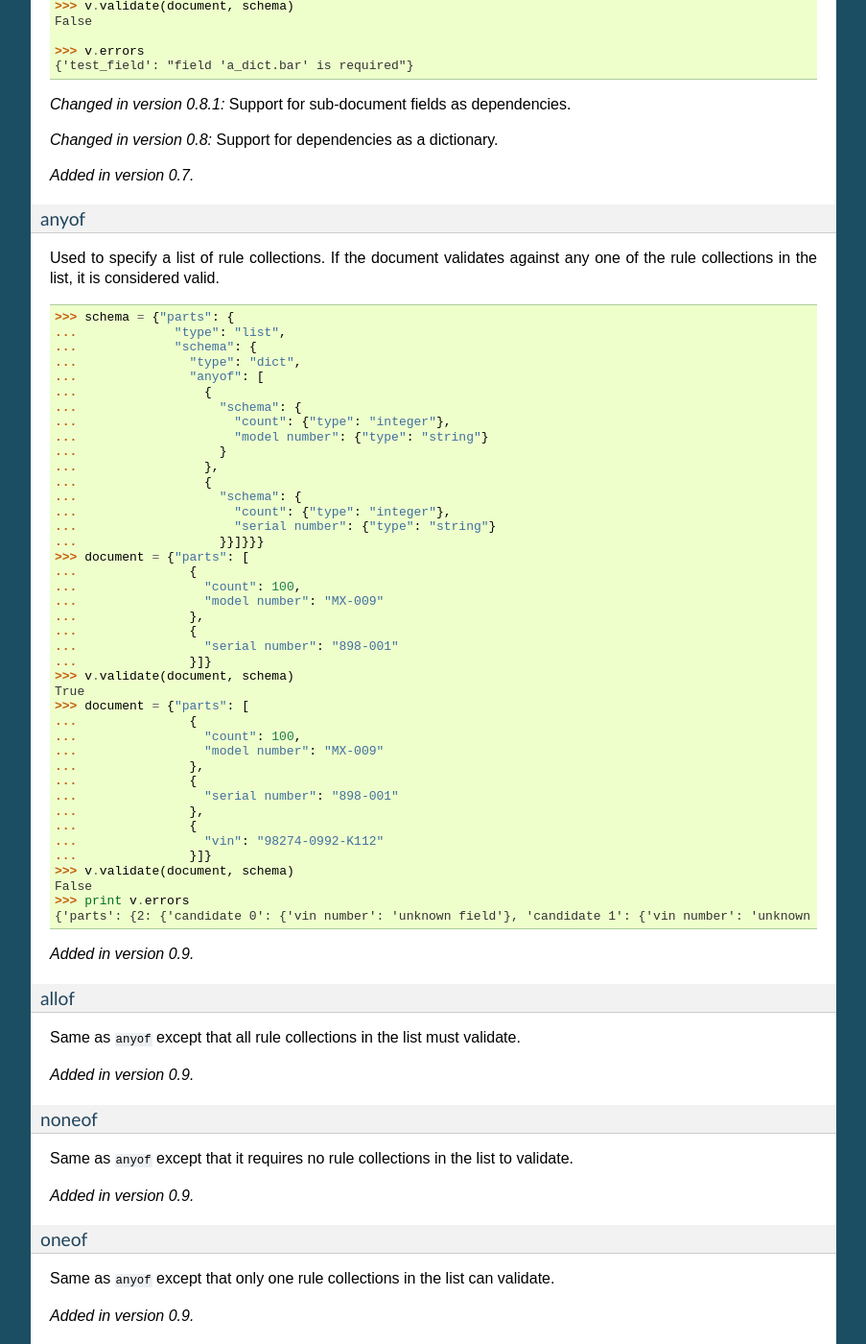
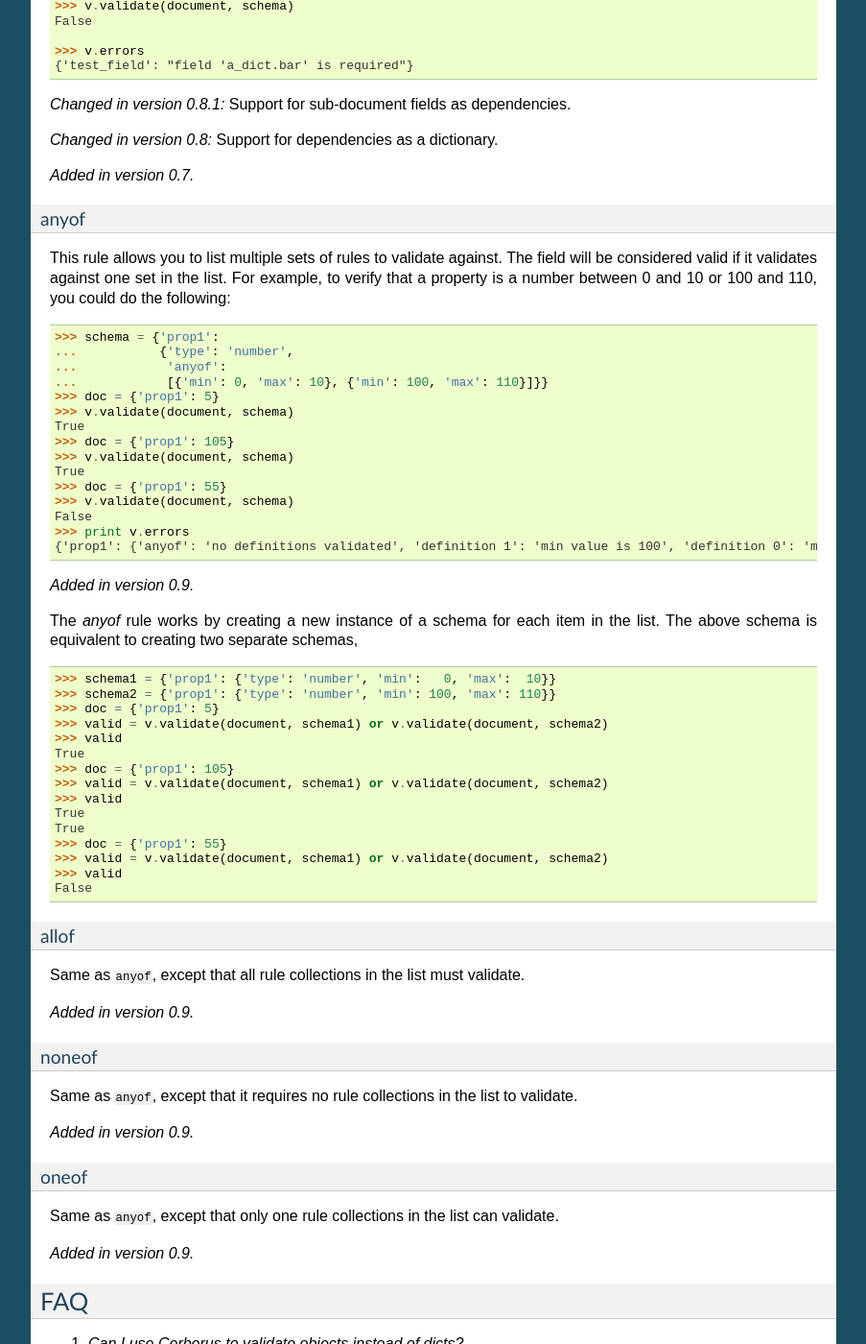
Before and after one commit to pyeve/cerberus, a Sphinx documentation site: the page built from docs/index.rst, in a window 1280 px wide and 1400 px high, scrolled down 11746 px. Shown: the whole window at 96% size, without its empty margins (198-1101 px from the left). Built offline with Sphinx 7.4.7, drawn with Linux system fonts in a browser that asks for light colours.

Commit message:
Improved documentation for anyof and friends
Replaced the anyof example in docs with the unit test. It is much
simpler.

```diff
--- a/docs/index.rst
+++ b/docs/index.rst
@@ -717,67 +717,60 @@ Dependencies on sub-document fields are also supported: ::
 
 anyof
 '''''
-Used to specify a list of rule collections. If the document validates against any one of the rule collections in the list, it is considered valid.
+This rule allows you to list multiple sets of rules to validate against. The field will be considered valid if it validates against one set in the list.
+For example, to verify that a property is a number between 0 and 10 or 100 and 110, you could do the following: ::
 
-    >>> schema = {"parts": {
-    ...             "type": "list",
-    ...             "schema": {
-    ...               "type": "dict",
-    ...               "anyof": [
-    ...                 {
-    ...                   "schema": {
-    ...                     "count": {"type": "integer"},
-    ...                     "model number": {"type": "string"}
-    ...                   }
-    ...                 },
-    ...                 {
-    ...                   "schema": {
-    ...                     "count": {"type": "integer"},
-    ...                     "serial number": {"type": "string"}
-    ...                   }}]}}}
-    >>> document = {"parts": [
-    ...               {
-    ...                 "count": 100,
-    ...                 "model number": "MX-009"
-    ...               },
-    ...               {
-    ...                 "serial number": "898-001"
-    ...               }]}
+    >>> schema = {'prop1':
+    ...           {'type': 'number',
+    ...            'anyof':
+    ...            [{'min': 0, 'max': 10}, {'min': 100, 'max': 110}]}}
+    >>> doc = {'prop1': 5}
     >>> v.validate(document, schema)
     True
-    >>> document = {"parts": [
-    ...               {
-    ...                 "count": 100,
-    ...                 "model number": "MX-009"
-    ...               },
-    ...               {
-    ...                 "serial number": "898-001"
-    ...               },
-    ...               {
-    ...                 "vin": "98274-0992-K112"
-    ...               }]}
+    >>> doc = {'prop1': 105}
+    >>> v.validate(document, schema)
+    True
+    >>> doc = {'prop1': 55}
     >>> v.validate(document, schema)
     False
     >>> print v.errors
-    {'parts': {2: {'candidate 0': {'vin number': 'unknown field'}, 'candidate 1': {'vin number': 'unknown field'}}}}
+    {'prop1': {'anyof': 'no definitions validated', 'definition 1': 'min value is 100', 'definition 0': 'max value is 10'}}
 
 .. versionadded:: 0.9
 
+The `anyof` rule works by creating a new instance of a schema for each item in the list. The above schema is equivalent to creating two separate schemas, ::
+
+    >>> schema1 = {'prop1': {'type': 'number', 'min':   0, 'max':  10}}
+    >>> schema2 = {'prop1': {'type': 'number', 'min': 100, 'max': 110}}
+    >>> doc = {'prop1': 5}
+    >>> valid = v.validate(document, schema1) or v.validate(document, schema2)
+    >>> valid
+    True
+    >>> doc = {'prop1': 105}
+    >>> valid = v.validate(document, schema1) or v.validate(document, schema2)
+    >>> valid
+    True
+    True
+    >>> doc = {'prop1': 55}
+    >>> valid = v.validate(document, schema1) or v.validate(document, schema2)
+    >>> valid
+    False
+
 allof
 '''''
-Same as ``anyof`` except that all rule collections in the list must validate.
+Same as ``anyof``, except that all rule collections in the list must validate.
 
 .. versionadded:: 0.9
 
 noneof
-'''''
-Same as ``anyof`` except that it requires no rule collections in the list to validate.
+''''''
+Same as ``anyof``, except that it requires no rule collections in the list to validate.
 
 .. versionadded:: 0.9
 
 oneof
 '''''
-Same as ``anyof`` except that only one rule collections in the list can validate.
+Same as ``anyof``, except that only one rule collections in the list can validate.
 
 .. versionadded:: 0.9
 
```
